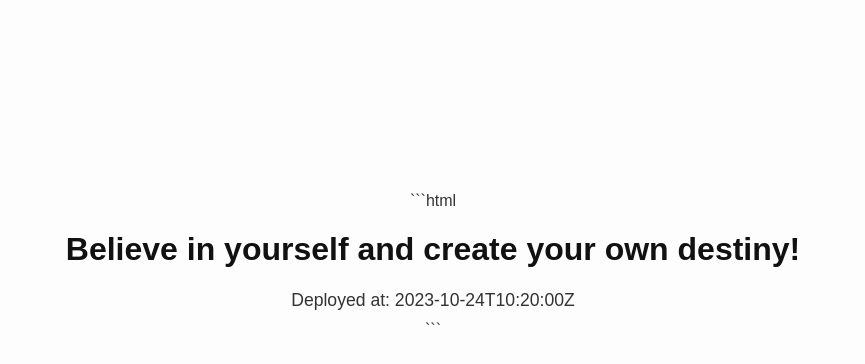
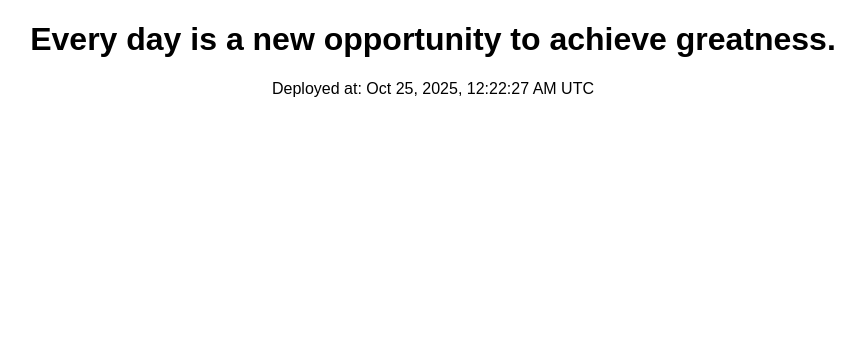
Before and after one commit to NovelAISolutions/a10-orchestrator-sandbox, a plain HTML site: page index.html in a window 1280 px wide. Shown: the whole page, without its empty margins (207-1072 px from the left). Drawn offline with Linux system fonts and the light colour scheme.

Commit message:
hourly auto-motivation update

````diff
--- a/index.html
+++ b/index.html
@@ -1,18 +1,11 @@
-```html
 <!doctype html>
 <html>
   <head>
     <meta charset='utf-8'>
     <title>Motivation</title>
-    <style>
-      body { text-align: center; font-family: Arial, sans-serif; margin-top: 15%; background-color: #fdfdfd; color: #333; }
-      h1 { font-size: 2em; color: #111; }
-      p { font-size: 1.1em; margin: 10px 0; }
-    </style>
   </head>
-  <body>
-    <h1>Believe in yourself and create your own destiny!</h1>
-    <p>Deployed at: 2023-10-24T10:20:00Z</p>
+  <body style="text-align: center; font-family: Arial;">
+    <h1>Every day is a new opportunity to achieve greatness.</h1>
+    <p>Deployed at: Oct 25, 2025, 12:22:27 AM UTC</p>
   </body>
 </html>
-```
````
